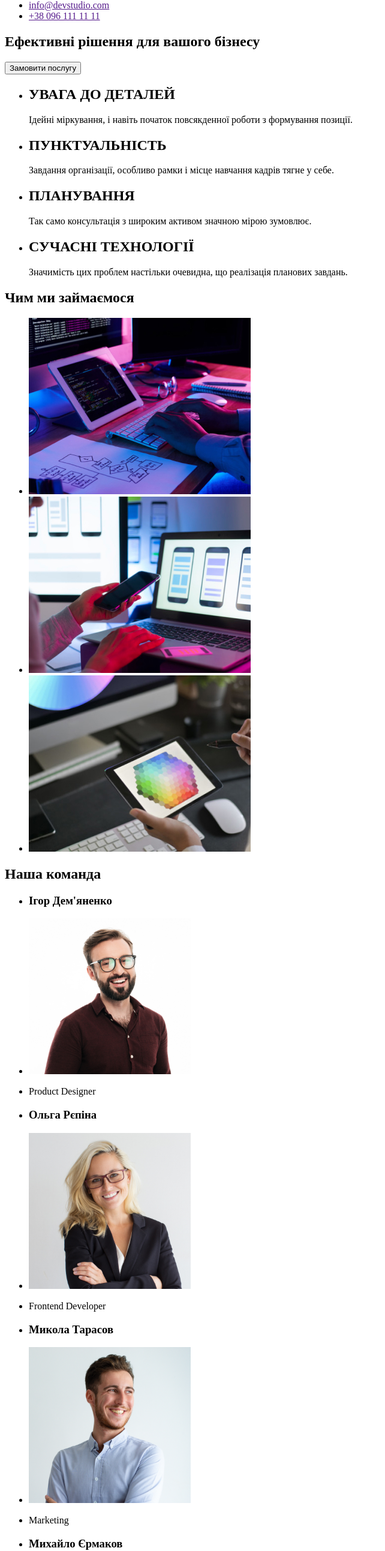
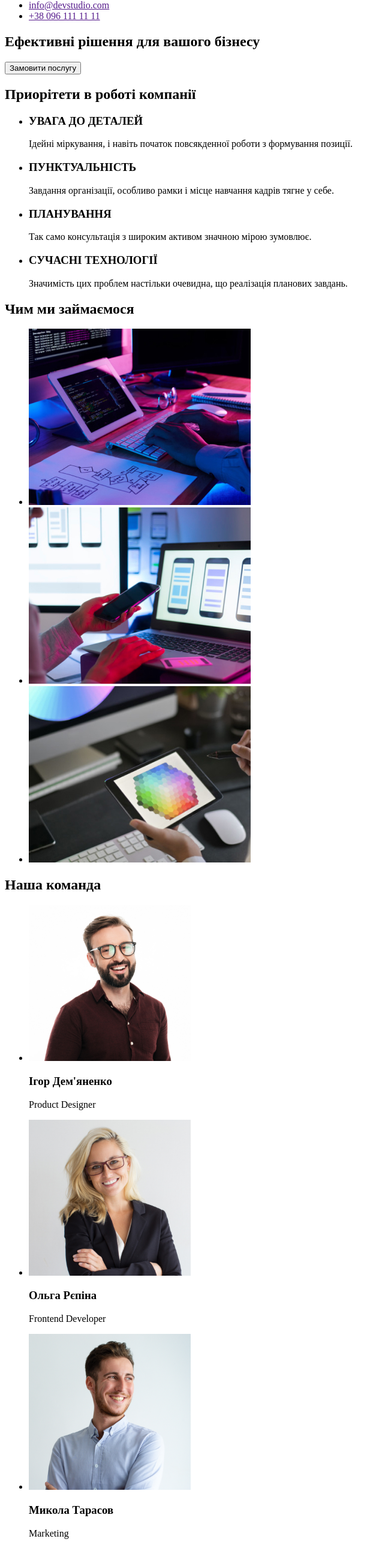
Before and after one commit to SemenovIhor/goit-markup-hw-01, a plain HTML site: page index.html in a window 1280 px wide. Shown: the part 112-2698 px from the top of the page at 60% size, without its empty margins (0-642 px from the left). Drawn offline with Linux system fonts and the light colour scheme.

Commit message:
Доопрацьовані зауваження

```diff
--- a/index.html
+++ b/index.html
@@ -27,29 +27,28 @@
   </header>
 
   <main>
-    <div>
     <section>
       <h1>Ефективні рішення для вашого бізнесу</h1>
       <button>Замовити послугу</button>
     </section>
-    </div>
 
     <section>
+      <h2>Приорітети в роботі компанії</h2>
         <ul>
           <li>
-          <h2>УВАГА ДО ДЕТАЛЕЙ</h2>
+            <h3>УВАГА ДО ДЕТАЛЕЙ</h3>
             <p>Ідейні міркування, і навіть початок повсякденної роботи з формування позиції.</p>
           </li>
           <li>
-          <h2>ПУНКТУАЛЬНІСТЬ</h2>
+            <h3>ПУНКТУАЛЬНІСТЬ</h3>
             <p>Завдання організації, особливо рамки і місце навчання кадрів тягне у себе.</p>
           </li>
           <li>
-          <h2>ПЛАНУВАННЯ</h2>
+            <h3>ПЛАНУВАННЯ</h3>
             <p>Так само консультація з широким активом значною мірою зумовлює.</p>
           </li>
           <li>
-          <h2>СУЧАСНІ ТЕХНОЛОГІЇ</h2>
+            <h3>СУЧАСНІ ТЕХНОЛОГІЇ</h3>
             <p>Значимість цих проблем настільки очевидна, що реалізація планових завдань.</p>
           </li>
         </ul>
@@ -74,40 +73,23 @@
       <h2>Наша команда</h2>
       <ul>
         <li>
+          <img src="./images/img4.jpg" alt="Праціник посміхається" width="270">
           <h3>Ігор Дем'яненко</h3>
-        </li>
-        <li><img src="./images/img4.jpg" alt="Праціник посміхається" width="270"></li>
-        <li>
           <p>Product Designer</p>
         </li>
-      </ul>
-
-      <ul>
         <li>
+          <img src="./images/img5.jpg" alt="Працівниця" width="270">
           <h3>Ольга Рєпіна</h3>
-        </li>
-        <li><img src="./images/img5.jpg" alt="Працівниця" width="270"></li>
-        <li>
           <p>Frontend Developer</p>
         </li>
-      </ul>
-
-      <ul>
         <li>
+          <img src="./images/img6.jpg" alt="Праціник посміхається" width="270">
           <h3>Микола Тарасов</h3>
-        </li>
-        <li><img src="./images/img6.jpg" alt="Праціник посміхається" width="270"></li>
-        <li>
           <p>Marketing</p>
         </li>
-      </ul>
-
-      <ul>
         <li>
           <h3>Михайло Єрмаков</h3>
-        </li>
-        <li><img src="./images/img7.jpg" alt width="270"></li>
-        <li>
+          <img src="./images/img7.jpg" alt width="270">
           <p>UI Designer</p>
         </li>
       </ul>
@@ -119,11 +101,11 @@
       WebStudio
     </a>
 
-    <ul>
-      <li><address>м. Київ, пр-т Лесі Українки, 26</address></li>
-      <li><a href="">info@devstudio.com</a></li>
-      <li><a href="">+38 096 111 11 11</a></li>
-    </ul>
+    <address>
+      <a href="">м. Київ, пр-т Лесі Українки, 26</a>
+      <a href="">info@devstudio.com</a>
+      <a href="">+38 096 111 11 11</a>
+    </address>
   </footer>
 </body>
 </html>
```
Lines whose indentation alone changed are shown as unchanged.
